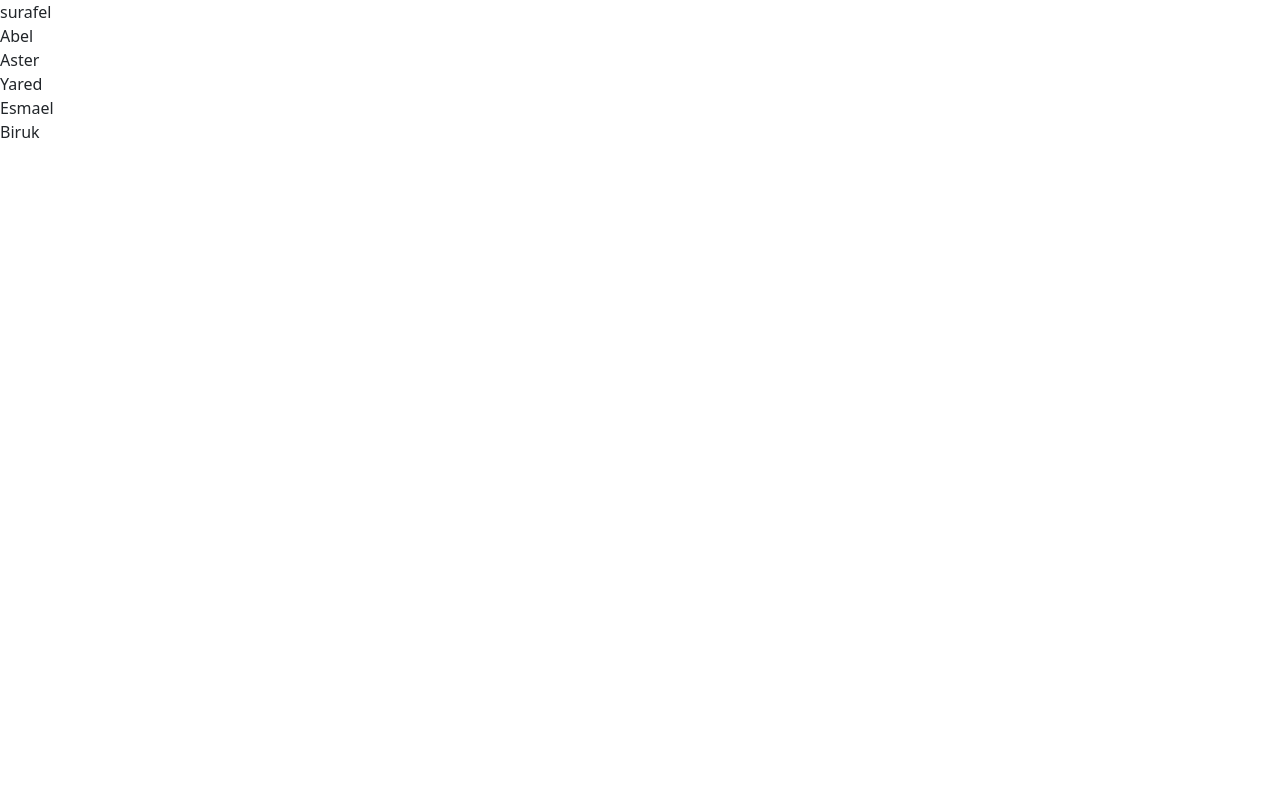
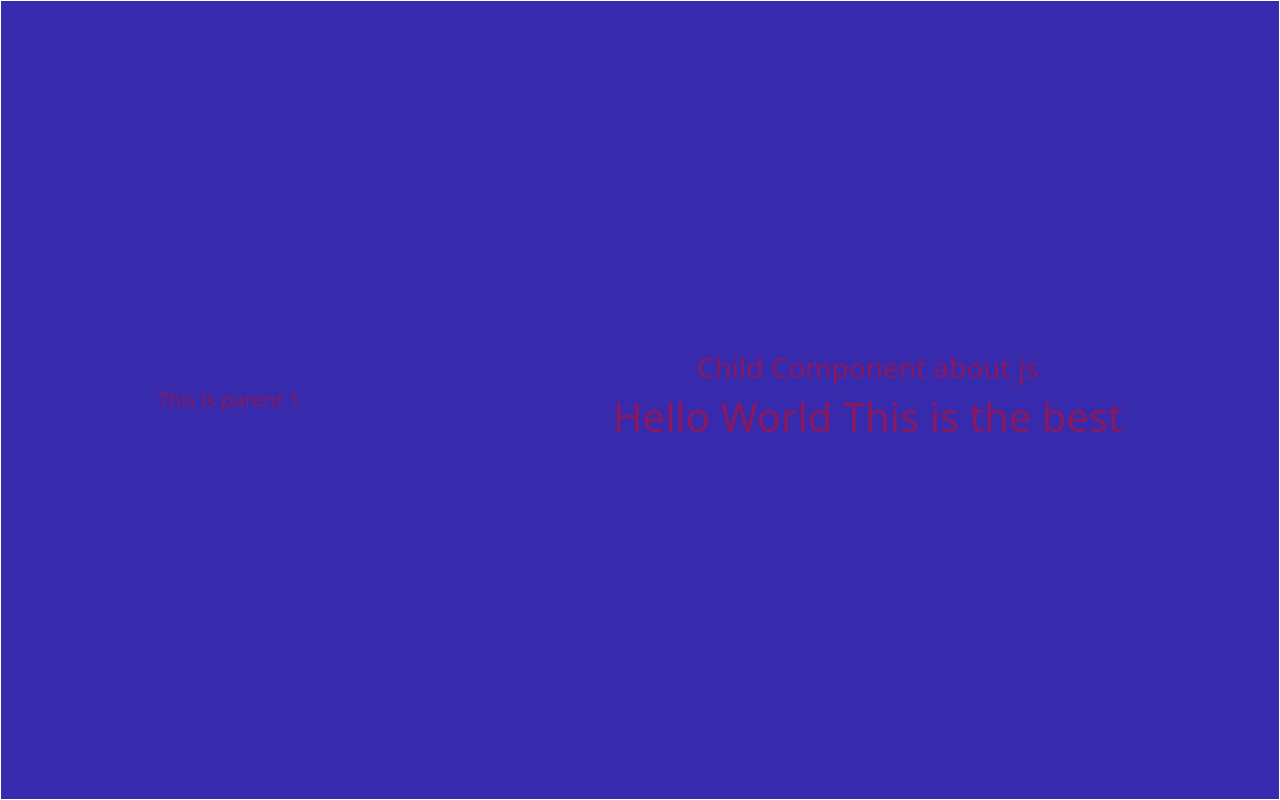
Before and after one commit to abyssiniatech/react-vite-typescript, a React (Vite) app: page / in a window 1280 px wide. Built offline with nearby package versions, Linux system fonts and the light colour scheme.

Commit message:
fundamnetal of react:

```diff
--- a/src/App.css
+++ b/src/App.css
@@ -0,0 +1,8 @@
+div{
+    color:hsla(0, 96%, 47%, 0.454);
+    width:700;
+    margin: auto;
+    text-align: center;
+    font-size: 20px;
+
+}
--- a/src/App.tsx
+++ b/src/App.tsx
@@ -1,10 +1,10 @@
-import UsersData from "./omponents/fundamentals/Array/UsersData";
-
-
+import Parent1 from "./omponents/fundamentals/Props/Parent1";
+import "/src/App.css"
 const App = () => {
   return (
     <div>
-        <UsersData />
+      <Parent1 />
+
     </div>
   )
 };
--- /dev/null
+++ b/src/omponents/fundamentals/Basic/Basic.tsx
@@ -0,0 +1,12 @@
+
+import BasicProps from './basicProps';
+
+const Basic = () => {
+  return (
+    <div>
+        <BasicProps />
+    </div>
+  )
+};
+
+export default Basic;
--- /dev/null
+++ b/src/omponents/fundamentals/Basic/basicProps.tsx
@@ -0,0 +1,33 @@
+type BasicProps = {
+   name: string;
+   age: number;
+   email: string;
+  };
+
+
+
+
+  const info: BasicProps[] = [
+    {name: "Alice",age:30,email:"surafel@gmail.com"},
+    {name:"Bob",age:25,email:"Bob@gmail.com"},
+    {name:"Charlie",age:35,email:"Charlie@gmail.com"},
+    {name:"David",age:28,email:"David@gmail.com"}
+]
+const BasicProps = () => {
+  return (
+    <div>
+
+        {
+            info.map((user,index)=>(
+                <div key={index}>
+                    <h3>{user.name}</h3>
+                    <p>Age: {user.age}</p>
+                    <p>Email: {user.email}</p>
+                </div>
+            ))
+        }
+    </div>
+    )
+};
+
+export default BasicProps;
--- /dev/null
+++ b/src/omponents/fundamentals/Props/Child1.tsx
@@ -0,0 +1,15 @@
+type Child1Props = {
+    component:React.ComponentType;
+}
+
+const Child1 = ({component}: Child1Props) => {
+   const Component = component;
+  return (
+    <div>
+      <h3>Child Component about js</h3>
+      <Component />
+    </div>
+  )
+};
+
+export default Child1;
--- /dev/null
+++ b/src/omponents/fundamentals/Props/ChildProp.tsx
@@ -0,0 +1,17 @@
+//   set types
+type ChildProps = {
+  Component: React.ComponentType;
+};
+
+
+function Child(props: ChildProps) {
+  const MyComponent = props.Component;
+
+  return (
+    <div>
+      <h3>Child Component about js</h3>
+      <MyComponent />
+    </div>
+  );
+}
+export default Child;
--- /dev/null
+++ b/src/omponents/fundamentals/Props/Message.tsx
@@ -0,0 +1,11 @@
+type MessageProps = {
+  text: string;
+};
+
+const Message = ({ text }: MessageProps) => {
+  return <h2>{text}</h2>;
+};
+
+const Parent = () => {
+  return <Child Component={Message} />;
+};
--- /dev/null
+++ b/src/omponents/fundamentals/Props/Parent1.tsx
@@ -0,0 +1,15 @@
+import Child1 from "./Child1";
+function Hello(){
+    return <h1>Hello World This is the best</h1>
+}
+
+const Parent1 = () => {
+  return (
+    <section className="bg-indigo-800 text-white flex items-center justify-center border border-white h-screen">
+      <div>This is parent 1</div>
+      <Child1 component={Hello} />
+    </section>
+  )
+};
+
+export default Parent1;
--- /dev/null
+++ b/src/omponents/fundamentals/Props/ParentProp.tsx
@@ -0,0 +1,9 @@
+import Child from "./ChildProp";
+function Message() {
+  return <h2>Hello from Parent</h2>;
+}
+
+function Parent() {
+  return <Child Component={Message} />;
+}
+export default Parent;
```
